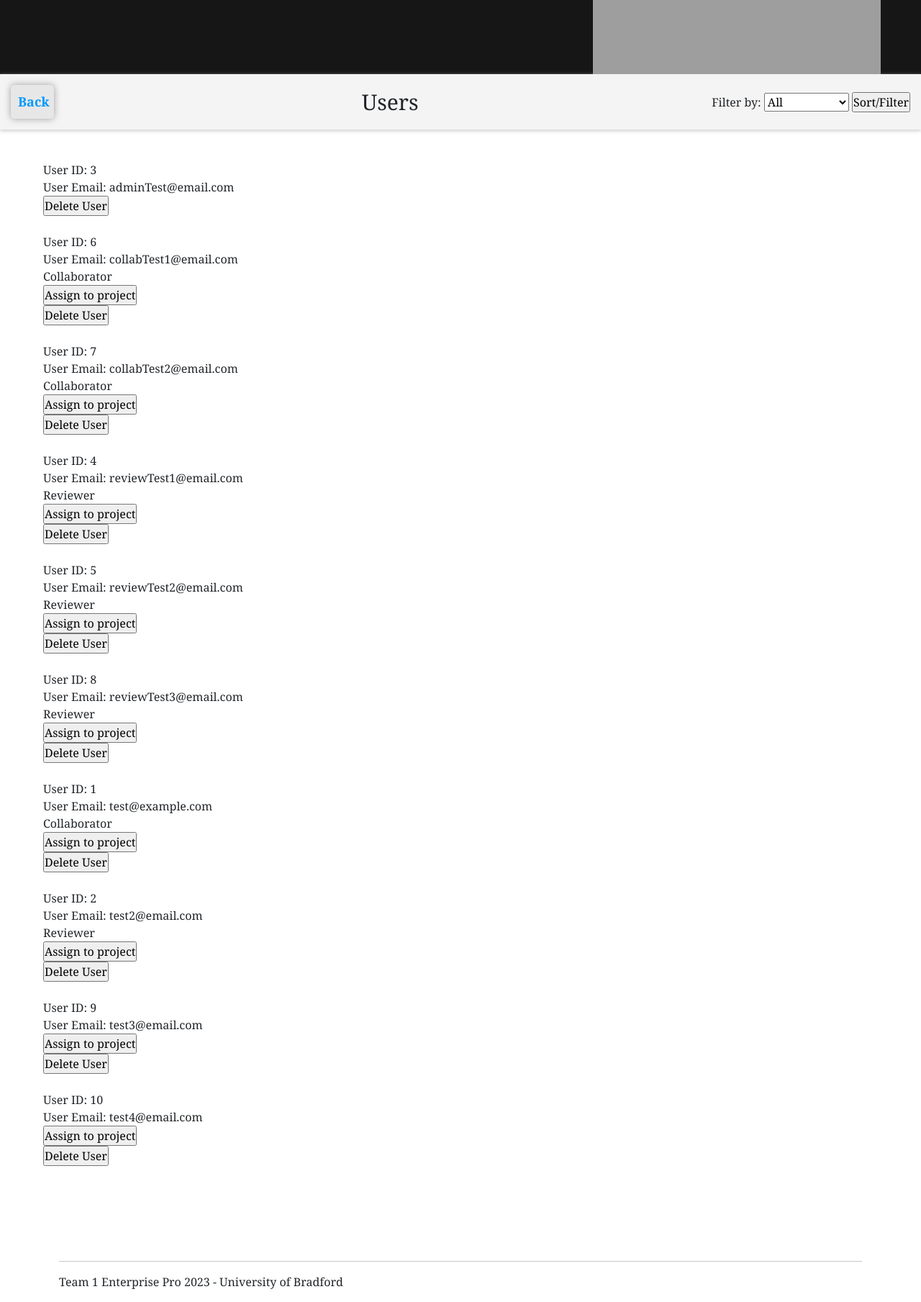
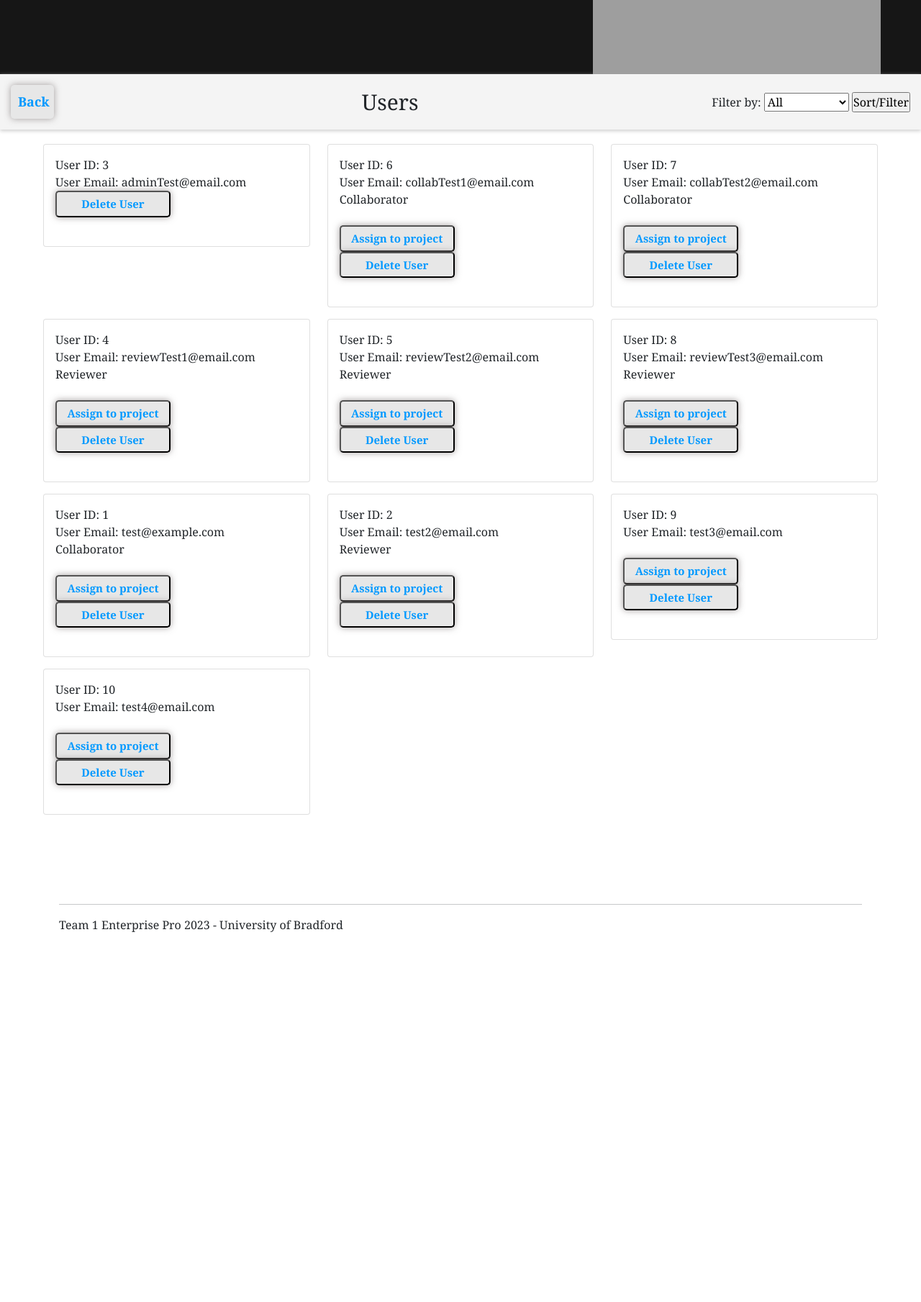
Before and after one commit to jfmackay01/Enterprise-Pro-Team-1, a PHP site: page /pages/users.php in a window 1280 px wide. Shown: the part 202-2011 px from the top of the page at 72% size. After the commit the page ends 1497 px from the top, so only its background shows below. Run offline with PHP 8.4, Linux system fonts and the light colour scheme; a user stored in the database is signed in; data comes from the database, SQL or seed files in the repository; grey boxes are pictures that could not be loaded.

Commit message:
Add files via upload

```diff
--- a/Software/php/assignToProjectButton.php
+++ b/Software/php/assignToProjectButton.php
@@ -1,10 +1,11 @@
+<br>
 <!--Form -->
-<form method="post" action="../pages/assignToProject.php">
+<form method="post"  action="../pages/assignToProject.php">
 
     <input type='hidden' name='userID' value='<?php echo $userID ?>'>
     <!-- hidden placeholder values -->
     <input type='hidden' name = 'conductUpdate' value= false>
     <input type='hidden' name = 'project' value= 0>
 
-    <input value="Assign to project" type="submit" />
+    <input class="click-btn" value="Assign to project" type="submit" />
 </form>
--- a/Software/php/deleteUserButton.php
+++ b/Software/php/deleteUserButton.php
@@ -1,7 +1,7 @@
-<form method="post" onsubmit="return confirmDeleteUser()" action="../pages/deleteUser.php">
+<form method="post"  onsubmit="return confirmDeleteUser()" action="../pages/deleteUser.php">
 
     <input type='hidden' name='userID' value='<?php echo $userID ?>'>
 
 
-    <input value="Delete User" type="submit" />
+    <input class="click-btn" value="Delete User" type="submit" />
 </form>
--- a/Software/php/logoffButton.php
+++ b/Software/php/logoffButton.php
@@ -1,4 +1,4 @@
-<form method="post" action="../php/logoff.php">
+<form  method="post" action="../php/logoff.php">
 
-    <input value="Logoff" type="submit" />
+    <input class="click-btn" value="Logoff" type="submit" />
 </form>
--- a/Software/php/showAllUsers.php
+++ b/Software/php/showAllUsers.php
@@ -1,39 +1,36 @@
 <?php
-
-
-
-echo nl2br("\n");
-//connect to database
 require '../db/dbconnect.php';
 require '../php/showUser.php';
 
-//set up SQL Query to select the userID of users according to filter
-
-
-//default query if no filter
+// Set up SQL Query to select the userID of users according to filter
+// Default query if no filter
 $query = "SELECT userID FROM USERS";
 
 if ($_SERVER["REQUEST_METHOD"] == "GET") {
-
     if (isset($_GET["userFilter"])) {
         $filter = $_GET["userFilter"];
-        if ($filter != "all"){
+        if ($filter != "all") {
             $query = $query . " WHERE " . $filter . " = 1";
         }
-
     }
 }
 
+// Perform query
+$result = mysqli_query($conn, $query);
+?>
 
-//perform query
-$result = mysqli_query($conn, $query);
+<div class="row">
+    <?php while ($row = $result->fetch_assoc()): ?>
+    <?php $id = $row['userID']; ?>
+    <div class="col-md-6 col-lg-4">
+        <div class="card mb-3">
+            <div class="card-body">
+                <?php showUser($id, $conn); ?>
+            </div>
+        </div>
+    </div>
+    <?php endwhile; ?>
+</div>
 
-if ($result->num_rows > 0) {
-
-    while ($row = $result->fetch_assoc()) {
-        $id = $row['userID'];
-        showUser($id, $conn);
-    }
-}
-
+<?php
 $conn->close();
--- a/Software/php/viewImpactButton.php
+++ b/Software/php/viewImpactButton.php
@@ -3,5 +3,5 @@
 
     <input type='hidden' name='projectID' value='<?php echo $projectID ?>'>
 
-    <input value="View Impact Projects" type="submit" />
+    <input class="click-btn" value="View Impact Projects" type="submit" />
 </form>
```
Also changed, not shown: Software/php/showUser.php (+8 -7 lines).
